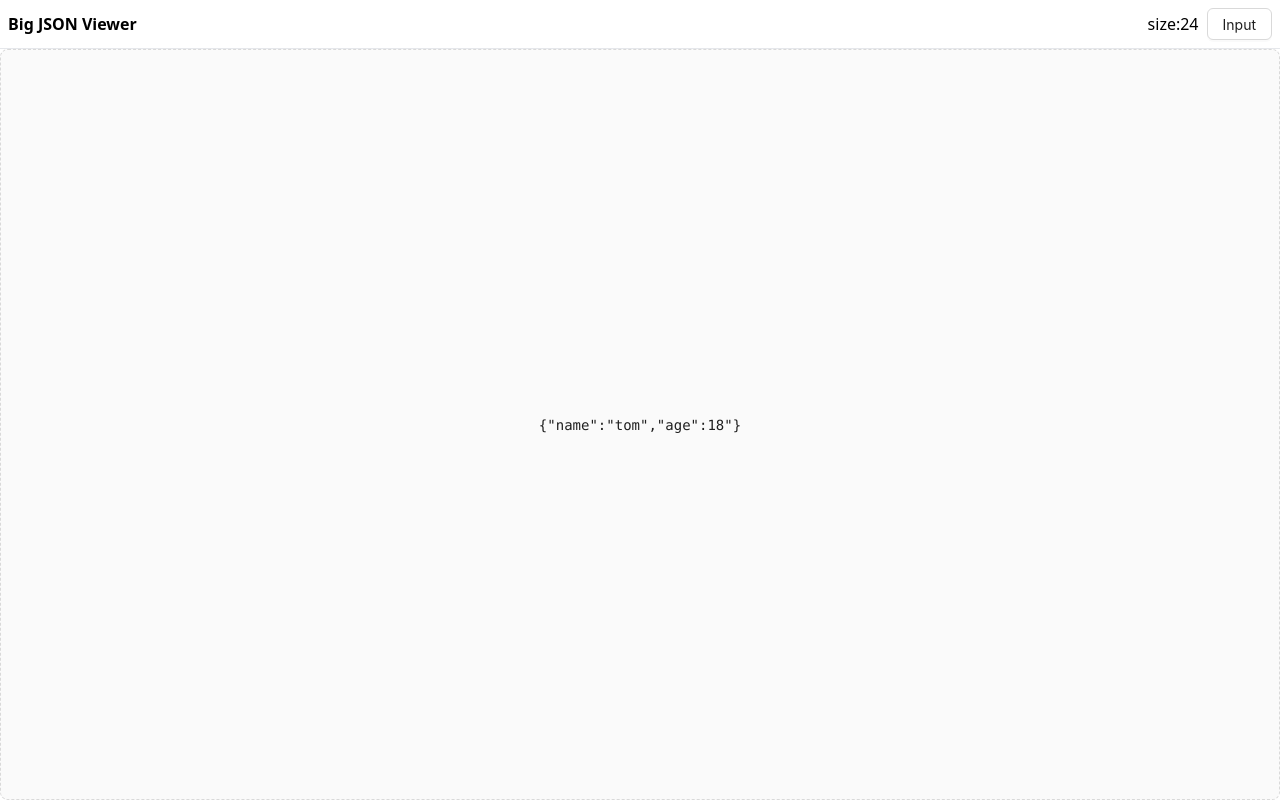
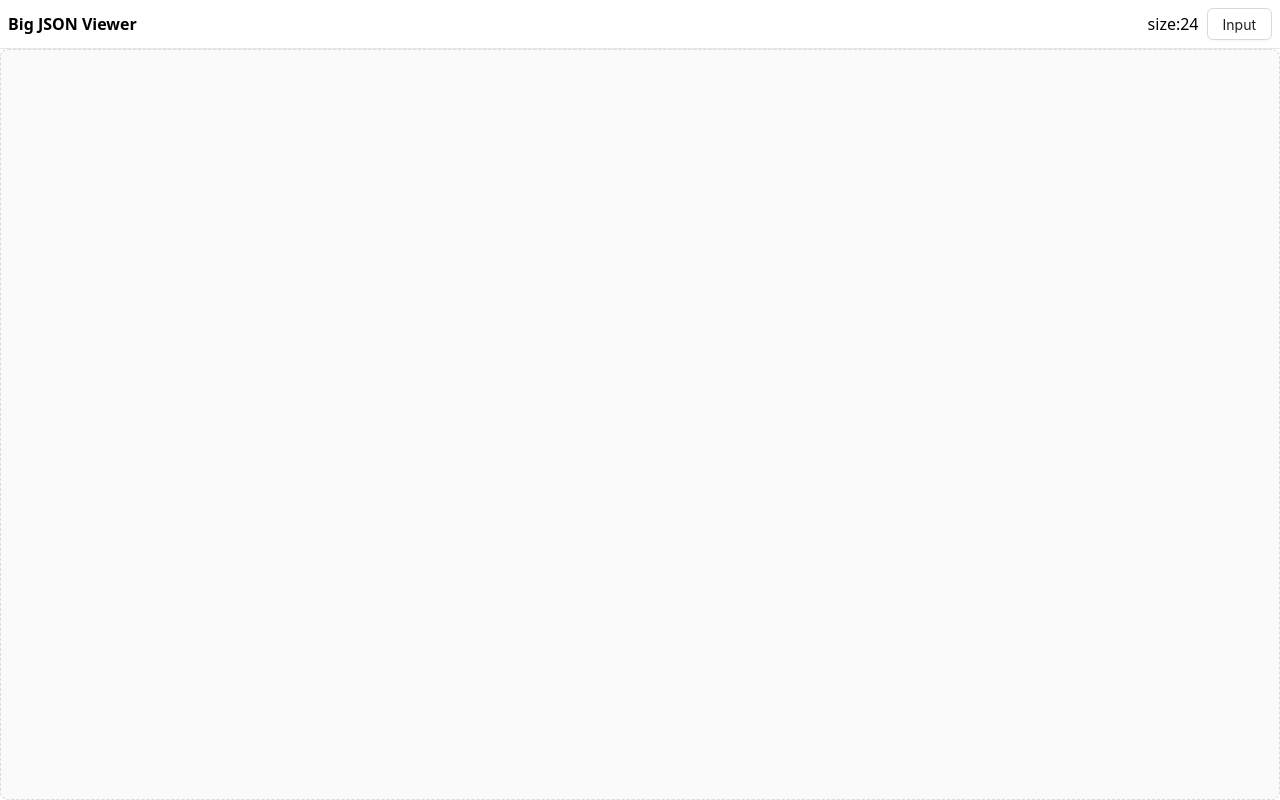
Before and after one commit to bigjsonviewer/bigjsonviewer, a React (Vite) app: page / in a window 1280 px wide. Built offline with nearby package versions, Linux system fonts and the light colour scheme.

Commit message:
feat: parse object

```diff
--- a/src/App.css
+++ b/src/App.css
@@ -4,3 +4,17 @@ body {
     @apply w-screen h-screen;
     overflow: hidden;
 }
+
+.ant-upload-drag-container .tree-indent-unit {
+    position: relative;
+    height: 100%;
+}
+
+.ant-upload-drag-container .tree-indent-unit::before {
+    position: absolute;
+    top: 0;
+    inset-inline-end: 12px;
+    bottom: -4px;
+    border-inline-end: 1px dashed #b7b7b7;
+    content: "";
+}
--- a/src/App.tsx
+++ b/src/App.tsx
@@ -4,10 +4,11 @@
 import "./App.css";
 import {JsonViewer} from "./components/JsonViewer.tsx";
 import {AppContext, useAppContext} from "./context.tsx";
-import {FC, useContext, useMemo, useState} from "react";
+import {FC, useMemo, useState} from "react";
 import {RawViewer} from "./components/RawViewer.tsx";
 import {cn} from "./lib/utils.ts";
 import {DragUploader} from "./components/DragUploader.tsx";
+import {JValue} from "./components/types.ts";
 
 // import {testData} from "./components/data2.ts";
 
@@ -15,12 +16,18 @@ import {DragUploader} from "./components/DragUploader.tsx";
 function App() {
 
     const [jsonRaw, setJsonRaw] = useState(`{"name":"tom","age":18"}`);
+    const [jValues, setJValues] = useState<JValue[]>([]);
+    const [showDepth, setShowDepth] = useState(-1);
 
 
     return (
         <AppContext.Provider value={{
             jsonRaw,
             setJsonRaw,
+            jValues,
+            setJValues,
+            showDepth,
+            setShowDepth,
         }}>
             <div className={cn(
                 'w-screen h-screen flex flex-col',
--- a/src/components/DragUploader.tsx
+++ b/src/components/DragUploader.tsx
@@ -2,6 +2,8 @@ import {FC, ReactNode, useState} from 'react';
 import type {UploadProps} from 'antd';
 import {Upload} from 'antd';
 import {cn} from "../lib/utils.ts";
+import {JValue, walkValue} from "./types.ts";
+import {useAppContext} from "../context.tsx";
 
 const {Dragger} = Upload;
 
@@ -33,10 +35,19 @@ export const DragUploader: FC<{
     children?: ReactNode
 }> = ({children}) => {
     const [dragging, setDragging] = useState(false);
+    const {setJValues} = useAppContext()
     return (
         <div className={cn(
             'h-full',
-            '[&_.ant-upload-btn]:!cursor-default'
+            '[&_.ant-upload-btn]:!cursor-default',
+            '[&_.ant-upload-btn]:!block',
+            '[&_.ant-upload-btn]:!w-full',
+            '[&_.ant-upload-btn]:!h-full',
+            '[&_.ant-upload-btn]:!p-0',
+            '[&_.ant-upload-drag-container]:!block',
+            '[&_.ant-upload-drag-container]:!w-full',
+            '[&_.ant-upload-drag-container]:!h-full',
+            '[&_.ant-upload-drag-container]:!text-left',
         )}
              onDragEnter={() => {
                  setDragging(true)
@@ -62,7 +73,10 @@ export const DragUploader: FC<{
                     const text = await file.text();
                     const obj = JSON.parse(text)
                     console.log('raw:', obj)
-                    console.log('walk:', walkValue(obj))
+                    const list: JValue[] = [];
+                    walkValue(obj, 0, list);
+                    console.log('walk:', list);
+                    setJValues(list);
                 })()
             }}>
                 {children}
@@ -74,83 +88,3 @@ export const DragUploader: FC<{
     )
 
 }
-
-export enum JType {
-    Null,
-    Object,
-    Array,
-    String,
-    Number,
-    Boolean,
-    Unknown,
-}
-
-export type JValue = {
-    name?: string;
-    type: JType;
-    repeated?: boolean;
-    value?: unknown;
-    children?: JValue[];
-    elems?: JValue[];
-}
-
-const walkValue = (obj: unknown): JValue => {
-
-    const v: JValue = {
-        type: checkType(obj),
-    }
-
-    switch (v.type) {
-        case JType.Object: {
-            v.children = []
-            for (const key in obj as object) {
-                const vv = walkValue((obj as Record<string, unknown>)[key]);
-                vv.name = key;
-                v.children.push(vv);
-            }
-            break
-        }
-        case JType.Array: {
-            v.repeated = true;
-            v.elems = [];
-            (obj as unknown[]).forEach((item: unknown) => {
-                const vv = walkValue(item);
-                v.elems!.push(vv);
-            })
-            break
-        }
-        case JType.String:
-        case JType.Number:
-        case JType.Boolean:
-        case JType.Null: {
-            v.value = obj;
-            break
-        }
-    }
-
-    return v;
-
-}
-
-
-const checkType = (value: unknown): JType => {
-    if (value === null) {
-        return JType.Null
-    }
-    if (Array.isArray(value)) {
-        return JType.Array
-    }
-    if (typeof value === 'object') {
-        return JType.Object
-    }
-    if (typeof value === 'string') {
-        return JType.String
-    }
-    if (typeof value === 'number') {
-        return JType.Number
-    }
-    if (typeof value === 'boolean') {
-        return JType.Boolean
-    }
-    return JType.Unknown
-}
--- a/src/components/JsonViewer.tsx
+++ b/src/components/JsonViewer.tsx
@@ -1,60 +1,53 @@
-import {FC, useContext, useEffect, useMemo, useState} from "react";
+import {FC} from "react";
 import {Virtuoso} from "react-virtuoso";
-// import {AppContext} from "../context.tsx";
-// import {Message} from "@arco-design/web-react";
 import {cn} from "../lib/utils.ts";
-import data from './result.json';
-import {AppContext} from "../context.tsx";
-
-// type DataNode = {
-//     key: string;
-//     type: number;
-//     data: unknown;
-//     children?: DataNode[];
-// }
+import {useAppContext} from "../context.tsx";
+import {JType, JValue} from "./types.ts";
+import {CaretRightOutlined, RightOutlined} from "@ant-design/icons";
 
 
 export const JsonViewer: FC = () => {
-    const {jsonRaw} = useContext(AppContext);
-    return <pre>
-        {jsonRaw}
-    </pre>
-    // const [renderData, setRenderData] = useState<DataNode[]>([]);
-    // useEffect(() => {
-    //     if (!jsonRaw) {
-    //         return
-    //     }
-    //     try {
-    //         const obj = JSON.parse(jsonRaw);
-    //         const res = jsonToFlattenDataNodes(obj);
-    //         setRenderData(res)
-    //         console.log('renderData:', res)
-    //     } catch {
-    //         Message.error('parse json error')
-    //     }
-    // }, [jsonRaw]);
 
-    // const steps: {
-    //     pc: number,
-    //     op: number,
-    // }[] = (data as {
-    //     steps: {
-    //         pc: number,
-    //         op: number,
-    //     }[]
-    // }).steps;
-    //
-    //
-    //
-    // return <Virtuoso
-    //     className={'h-full'}
-    //     data={steps}
-    //     itemContent={(_, node) => (
-    //         <div className={cn(
-    //             'h-[45px] whitespace-nowrap overflow-hidden',
-    //         )}>
-    //             {node.pc} - {JSON.stringify(node.op)}
-    //         </div>
-    //     )}
-    // />
+    const {jValues} = useAppContext();
+
+
+    return <Virtuoso<JValue>
+        className={'h-full min-h-[300px] min-w-[500px]'}
+        data={jValues}
+        itemContent={(_, node) => renderItem(node)}
+    />
 }
+
+
+const renderItem = (node: JValue) => {
+
+    const indents = Array(node.depth)
+        .fill(0)
+        .map((_, index) => (
+            <div
+                className="tree-indent-unit"
+                style={{width: 24}}
+                key={`${index}`}
+            />
+        ));
+
+    return <div className={cn(
+        'h-[45px] w-full whitespace-nowrap overflow-hidden flex items-center',
+    )}
+    >
+        {indents}
+        <div className='flex flex-1 justify-between pr-2'>
+            <div className='flex gap-3'>
+                {[JType.Object, JType.Array].includes(node.type) && <span><RightOutlined/> </span>}
+                {node.name && <span>{node.name}: </span>}
+                {node.value as string && <span>{node.value as string}</span>}
+                {node.type === JType.Object && <span>{'{'}</span>}
+                {node.type === JType.Array && <span>{'['}</span>}
+            </div>
+            <div>
+                {node.children && <span>{node.children.length} fields</span>}
+                {node.elems && <span>{node.elems.length} elems</span>}
+            </div>
+        </div>
+    </div>
+}
--- /dev/null
+++ b/src/components/types.ts
@@ -0,0 +1,81 @@
+export enum JType {
+    Null,
+    Object,
+    Array,
+    String,
+    Number,
+    Boolean,
+    Unknown,
+}
+
+export type JValue = {
+    name?: string;
+    type: JType;
+    repeated?: boolean;
+    value?: unknown;
+    children?: JValue[];
+    elems?: JValue[];
+    raw: unknown;
+    depth: number;
+}
+
+export const walkValue = (obj: unknown, depth: number, list: JValue[]): JValue => {
+    const v: JValue = {
+        depth,
+        type: checkType(obj),
+        raw: obj,
+    }
+    list.push(v);
+
+    switch (v.type) {
+        case JType.Object: {
+            v.children = []
+            for (const key in obj as object) {
+                const vv = walkValue((obj as Record<string, unknown>)[key], depth + 1, list);
+                vv.name = key;
+                v.children.push(vv);
+            }
+            break
+        }
+        case JType.Array: {
+            v.repeated = true;
+            v.elems = [];
+            (obj as unknown[]).forEach((item: unknown) => {
+                const vv = walkValue(item, depth + 1, list);
+                v.elems!.push(vv);
+            })
+            break
+        }
+        case JType.String:
+        case JType.Number:
+        case JType.Boolean:
+        case JType.Null: {
+            v.value = obj;
+            break
+        }
+    }
+    return v;
+}
+
+
+const checkType = (value: unknown): JType => {
+    if (value === null) {
+        return JType.Null
+    }
+    if (Array.isArray(value)) {
+        return JType.Array
+    }
+    if (typeof value === 'object') {
+        return JType.Object
+    }
+    if (typeof value === 'string') {
+        return JType.String
+    }
+    if (typeof value === 'number') {
+        return JType.Number
+    }
+    if (typeof value === 'boolean') {
+        return JType.Boolean
+    }
+    return JType.Unknown
+}
--- a/src/context.tsx
+++ b/src/context.tsx
@@ -1,14 +1,25 @@
 import {createContext, Dispatch, SetStateAction, useContext} from "react";
+import {JValue} from "./components/types.ts";
 
 
 export type AppContextProps = {
     jsonRaw: string;
     setJsonRaw: Dispatch<SetStateAction<string>>;
+    jValues: JValue[];
+    setJValues: Dispatch<SetStateAction<JValue[]>>;
+    showDepth: number;
+    setShowDepth: Dispatch<SetStateAction<number>>;
 }
 
 export const AppContext = createContext<AppContextProps>({
     jsonRaw: "",
     setJsonRaw: () => {
+    },
+    jValues: [],
+    setJValues: () => {
+    },
+    showDepth: -1,
+    setShowDepth: () => {
     }
 });
 
```
